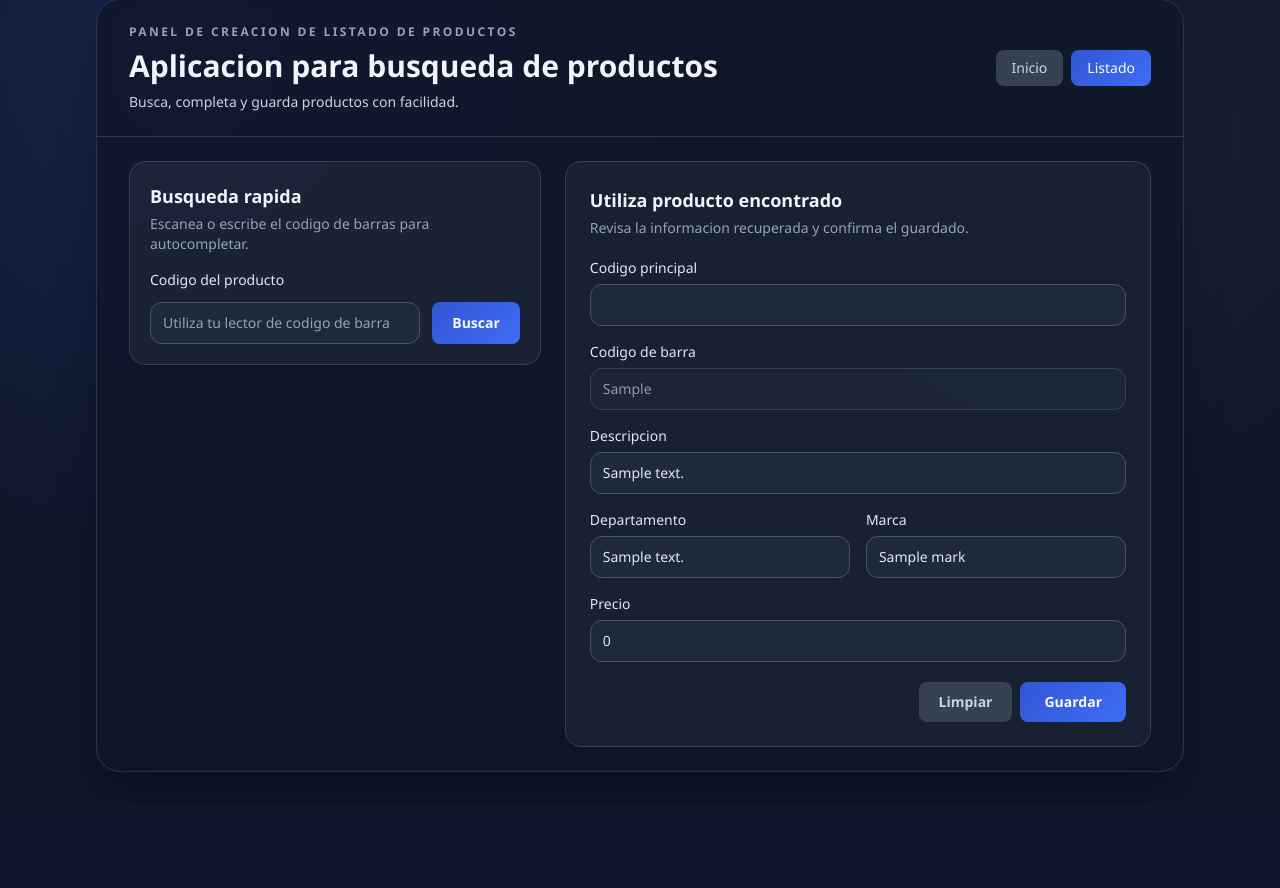
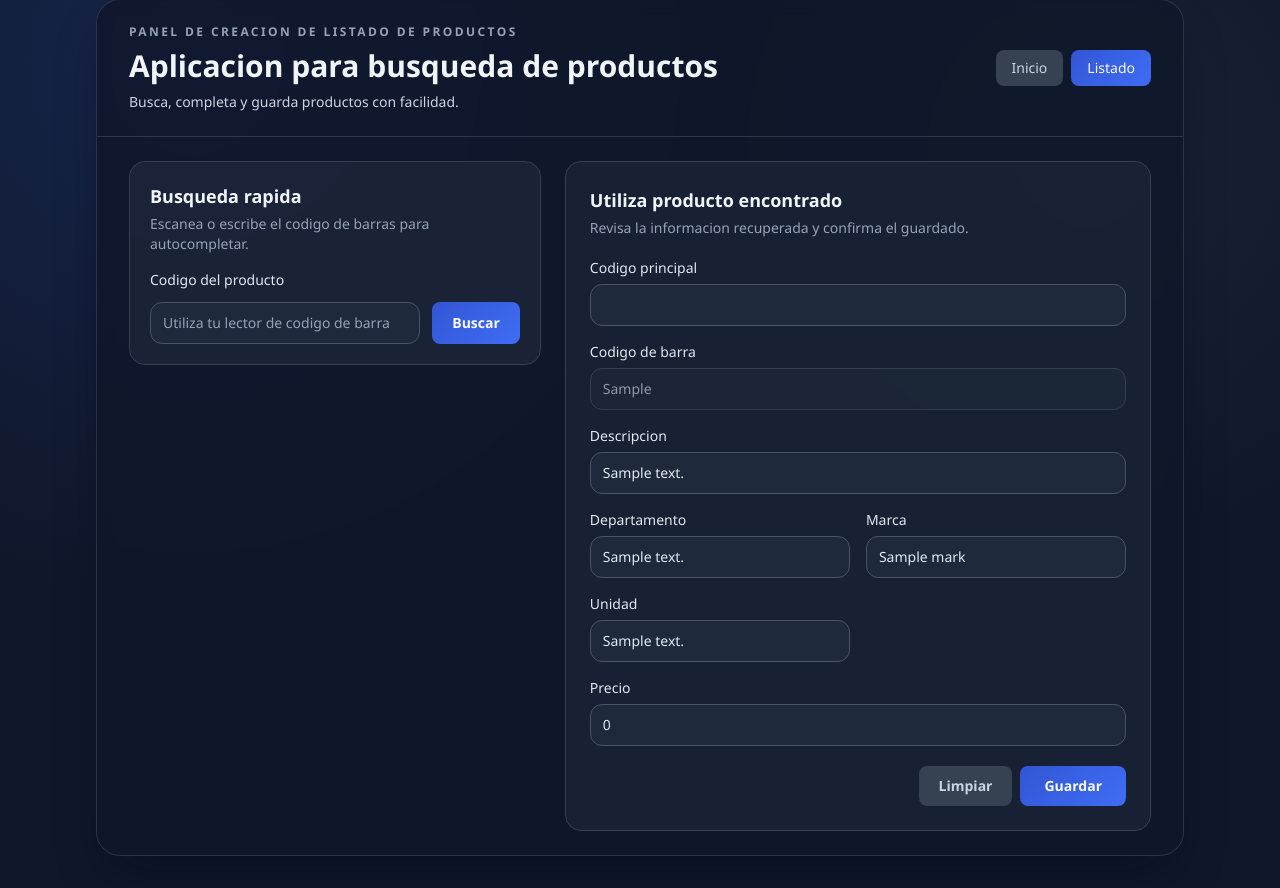
Before and after one commit to jose1574/miprod, a Flask app: template ferre/templates/index.html in a window 1280 px wide. Shown: the part 33-921 px from the top of the page. Before the commit the page ends 805 px from the top, so only its background shows below. Run offline with Flask 3, Linux system fonts and the light colour scheme; the template is opened without the code that fills it: most values are stand-ins (such as "Sample title", 1, 10 or a date in 2020); some libraries are stand-ins or nearby versions.

```diff
--- a/ferre/__init__.py
+++ b/ferre/__init__.py
@@ -46,9 +46,12 @@ def _resolve_product_info(main_code: str):
     result = (
         db.session.execute(
             text(
-                "SELECT p.*, d.description as department_description FROM products p "
+                "SELECT p.*, d.description as department_description, u.description as unit_description FROM products p "
                 "LEFT JOIN department d ON p.department = d.code "
-                "WHERE p.code = :code"
+                "LEFT JOIN products_units pu ON p.code = pu.product_code "
+                "LEFT JOIN units u ON pu.unit = u.code "
+                "WHERE p.code = :code "
+                "AND pu.main_unit = true"
             ),
             {"code": main_code},
         )
@@ -57,6 +60,7 @@ def _resolve_product_info(main_code: str):
     )
     if result:
         product_info = dict(result)
+        print(f"Información del producto encontrada: {product_info}")
     else:
         flash("No se encontró información del producto en la base de datos", "warning")
     return dict(product_info=product_info)
@@ -106,13 +110,14 @@ def create_app(test_config=None):
         description = request.form.get("description")
         department = request.form.get("department")
         mark = request.form.get("mark")
+        unit = request.form.get("unit")
         price = request.form.get("price")
 
         try:
             db.session.execute(
                 text(
-                    "INSERT INTO ferre.new_products (code, bar_code, description, department, mark, price) "
-                    "VALUES (:code, :bar_code, :description, :department, :mark, :price)"
+                    "INSERT INTO ferre.new_products (code, bar_code, description, department, mark, unit, price) "
+                    "VALUES (:code, :bar_code, :description, :department, :mark, :unit, :price)"
                 ),
                 {
                     "code": code,
@@ -120,6 +125,7 @@ def create_app(test_config=None):
                     "description": description,
                     "department": department,
                     "mark": mark,
+                    "unit": unit,
                     "price": price,
                 },
             )
--- a/ferre/templates/index.html
+++ b/ferre/templates/index.html
@@ -103,9 +103,9 @@
               placeholder="Opcional"
               value="{{ code_search }}"
               {% if product %}
-              disabled
+              readonly
               {% endif %}
-              class="input-dark block w-full px-3 py-2.5 text-sm disabled:cursor-not-allowed disabled:opacity-60"
+              class="input-dark block w-full px-3 py-2.5 text-sm read-only:cursor-not-allowed read-only:opacity-60"
             />
           </div>
 
@@ -144,6 +144,17 @@
             />
           </div>
 
+          <div>
+            <label for="unit" class="mb-1.5 block text-sm font-medium text-slate-200">Unidad</label>
+            <input
+              type="text"
+              name="unit"
+              id="unit"
+              value="{{ product.unit_description if product else '' }}"
+              class="input-dark block w-full px-3 py-2.5 text-sm"
+            />
+          </div>
+
           <div class="sm:col-span-2">
             <label for="price" class="mb-1.5 block text-sm font-medium text-slate-200">Precio</label>
             <input
@@ -178,6 +189,7 @@
     const descriptionInput = document.getElementById("description");
     const departmentInput = document.getElementById("department");
     const markInput = document.getElementById("mark");
+    const unitInput = document.getElementById("unit");
     const priceInput = document.getElementById("price");
 
     if (!searchForm || !searchInput || !saveForm) {
@@ -190,11 +202,12 @@
       descriptionInput,
       departmentInput,
       markInput,
+      unitInput,
       priceInput,
     ].filter(Boolean);
 
     const focusAndSelect = (input) => {
-      if (!input || input.disabled) {
+      if (!input || input.disabled || input.readOnly) {
         return;
       }
       input.focus();
@@ -231,7 +244,7 @@
     });
 
     saveForm.addEventListener("submit", () => {
-      [descriptionInput, departmentInput, markInput].forEach((input) => {
+      [descriptionInput, departmentInput, markInput, unitInput].forEach((input) => {
         if (input && typeof input.value === "string") {
           input.value = input.value.toUpperCase();
         }
@@ -261,7 +274,7 @@
           return;
         }
         event.preventDefault();
-        if (barCodeInput && !barCodeInput.disabled) {
+        if (barCodeInput && !barCodeInput.disabled && !barCodeInput.readOnly) {
           focusAndSelect(barCodeInput);
         } else {
           focusAndSelect(descriptionInput);
@@ -305,6 +318,16 @@
           return;
         }
         event.preventDefault();
+        focusAndSelect(unitInput);
+      });
+    }
+
+    if (unitInput) {
+      unitInput.addEventListener("keydown", (event) => {
+        if (event.key !== "Enter") {
+          return;
+        }
+        event.preventDefault();
         focusAndSelect(priceInput);
       });
     }
--- a/ferre/templates/new_products.html
+++ b/ferre/templates/new_products.html
@@ -38,6 +38,7 @@
                             <th scope="col" class="px-4 py-3">Descripcion</th>
                             <th scope="col" class="px-4 py-3">Departamento</th>
                             <th scope="col" class="px-4 py-3">Marca</th>
+                            <th scope="col" class="px-4 py-3">Unidad</th>
                             <th scope="col" class="px-4 py-3 text-right">Precio</th>
                             <th scope="col" class="px-4 py-3">Accion</th>
 
@@ -51,6 +52,7 @@
                                 <td class="px-4 py-3">{{ product.description }}</td>
                                 <td class="px-4 py-3">{{ product.department or '-' }}</td>
                                 <td class="px-4 py-3">{{ product.mark or '-' }}</td>
+                                <td class="px-4 py-3">{{ product.unit or '-' }}</td>
                                 <td class="px-4 py-3 text-right">${{ product.price }}</td>
                                 <td class="px-4 py-3">
                                     <form action="{{ url_for('delete_product', product_id=product.id) }}" method="post" class="inline">
--- a/tables.sql
+++ b/tables.sql
@@ -10,6 +10,7 @@ CREATE TABLE ferre.new_products
   description text,
   department text,
   mark text,
+  unit text,
   price numeric(12,2),
   CONSTRAINT new_products_pkey PRIMARY KEY (id ),
   CONSTRAINT new_products_code_key UNIQUE (code )
```
